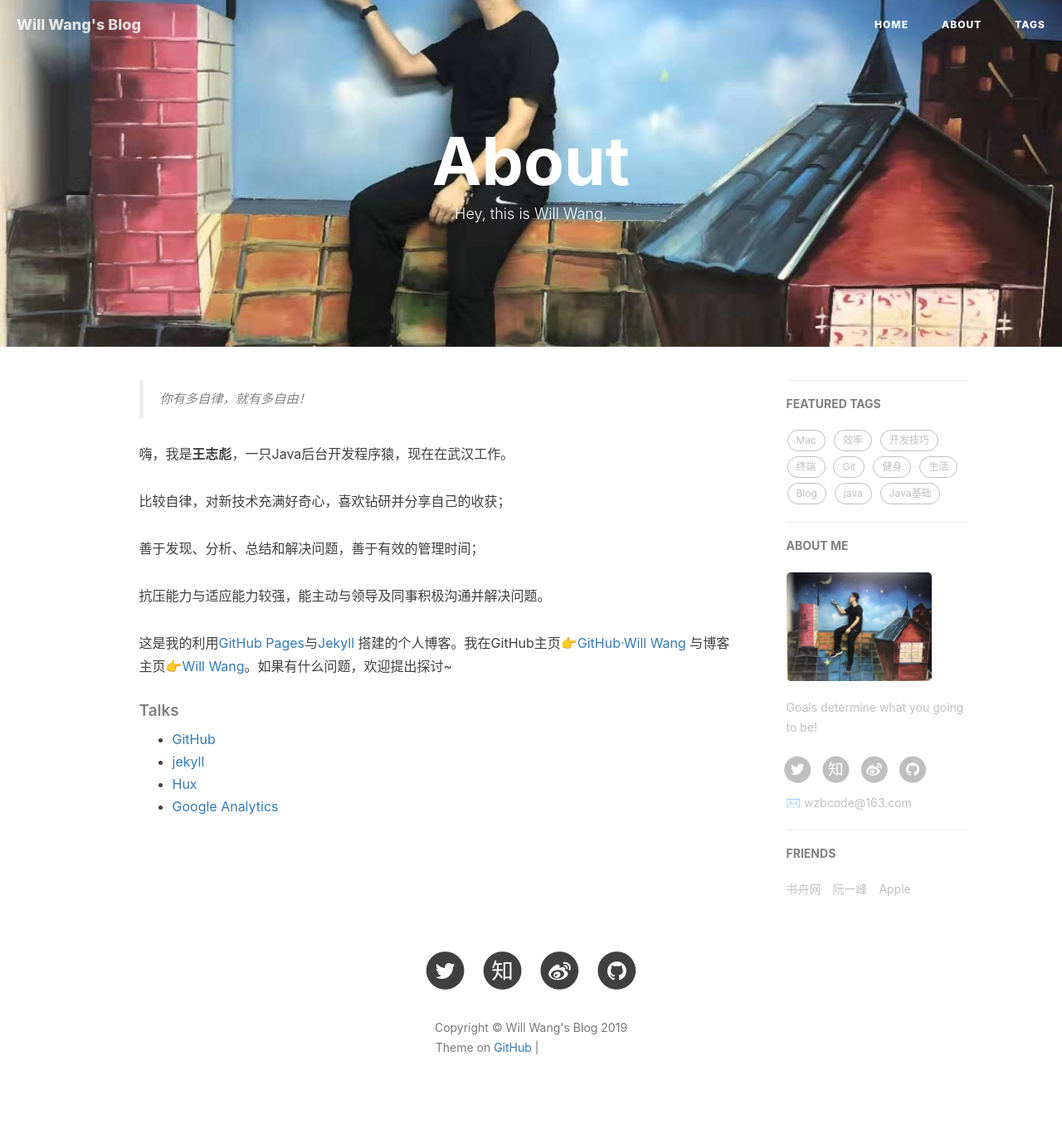
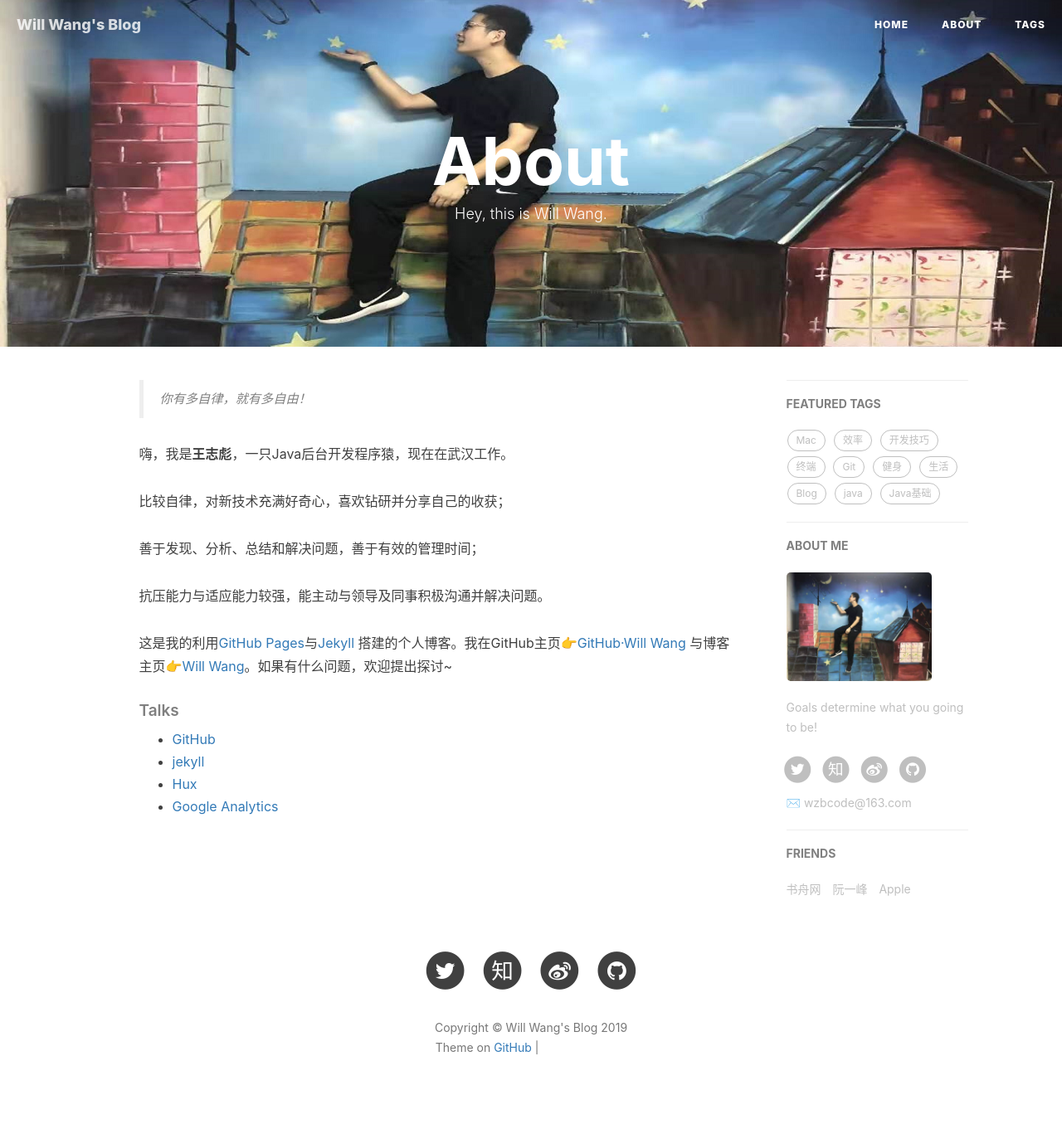
Before and after one commit to flyingwzb/flyingwzb.github.io, a Jekyll site: the page built from about.html, in a window 1280 px wide. Shown: the whole page at 83% size. Built offline with Jekyll 4.4.1, drawn with Linux system fonts in a browser that asks for light colours; nearby versions of some CDN libraries; comment, search, counter and statistics services are not loaded; grey boxes are pictures that could not be loaded.

Commit message:
修改个人背景

```diff
--- a/about.html
+++ b/about.html
@@ -2,7 +2,7 @@
 layout: page
 title: "About"
 description: "Hey, this is Will Wang."
-header-img: "img/post-will-wang.jpg"
+header-img: "img/post-about-me.jpg"
 ---
 
 <!-- Language Selector -->
```
Also changed, not shown: img/post-about-me.jpg (added).
